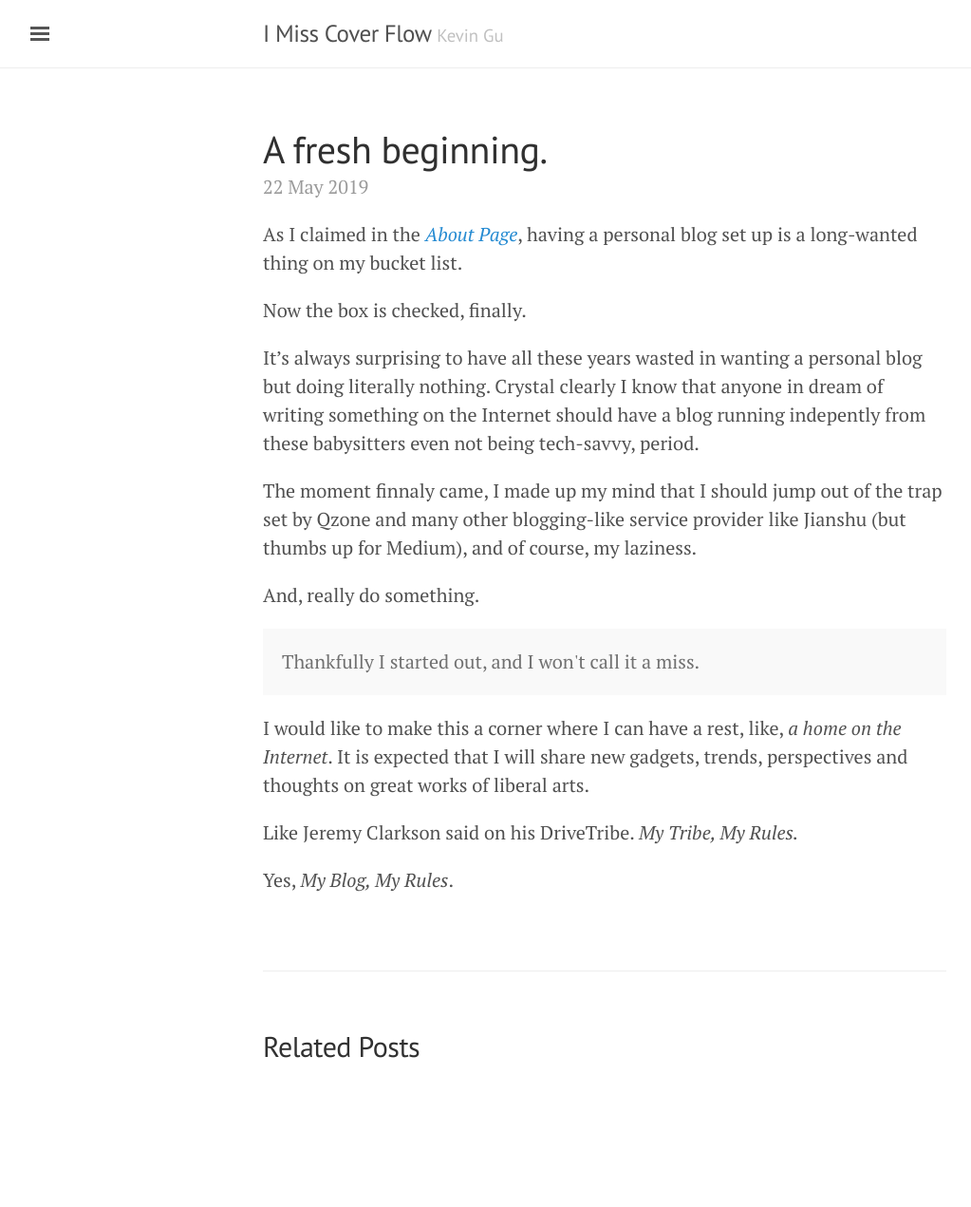
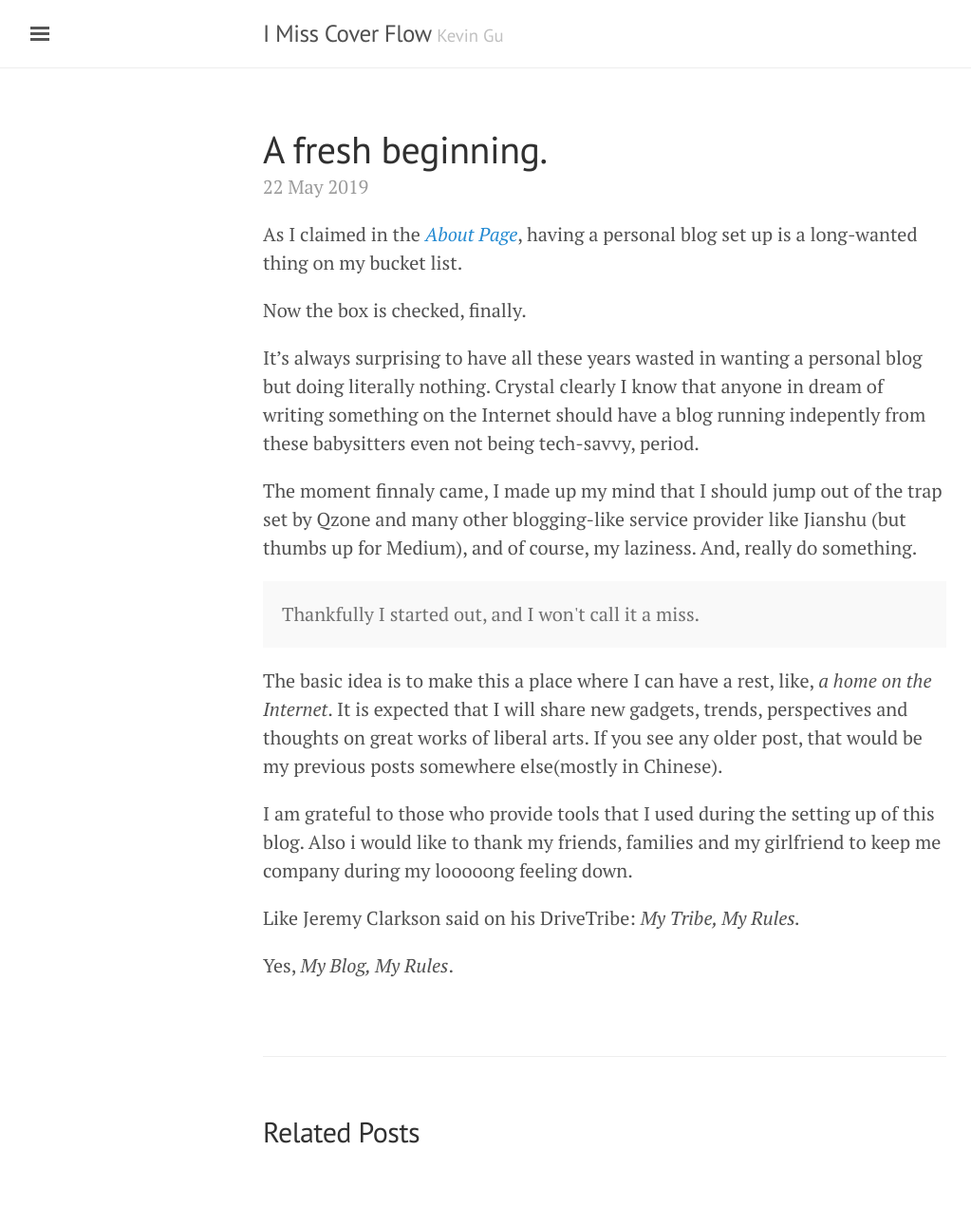
Before and after one commit to kev1ngu/kev1ngu.github.io-1, a Jekyll site: the page built from _posts/2019-05-22-a-fresh-beginning.md, in a window 1280 px wide. Shown: the whole page at 95% size, without its empty margins (3-1026 px from the left). Built offline with Jekyll 4.4.1, drawn with Linux system fonts in a browser that asks for light colours; before the commit the page ends 1181 px from its top, so only the background shows below that.

Commit message:
first post completed

```diff
--- a/_posts/2019-05-22-a-fresh-beginning.md
+++ b/_posts/2019-05-22-a-fresh-beginning.md
@@ -10,16 +10,15 @@ Now the box is checked, finally.
 
 It's always surprising to have all these years wasted in wanting a personal blog but doing literally nothing. Crystal clearly I know that anyone in dream of writing something on the Internet should have a blog running indepently from these babysitters even not being tech-savvy, period.
 
-The moment finnaly came, I made up my mind that I should jump out of the trap set by Qzone and many other blogging-like service provider like Jianshu (but thumbs up for Medium), and of course, my laziness.
-
-And, really do something.
+The moment finnaly came, I made up my mind that I should jump out of the trap set by Qzone and many other blogging-like service provider like Jianshu (but thumbs up for Medium), and of course, my laziness. And, really do something.
 
 <p class="message">Thankfully I started out, and I won't call it a miss.</p>
 
-I would like to make this a corner where I can have a rest, like, *a home on the Internet*. It is expected that I will share new gadgets, trends, perspectives and thoughts on great works of liberal arts.
+The basic idea is to make this a place where I can have a rest, like, *a home on the Internet*. It is expected that I will share new gadgets, trends, perspectives and thoughts on great works of liberal arts. If you see any older post, that would be my previous posts somewhere else(mostly in Chinese).
 
 
+I am grateful to those who provide tools that I used during the setting up of this blog. Also i would like to thank my friends, families and my girlfriend to keep me company during my looooong feeling down.
 
-Like Jeremy Clarkson said on his DriveTribe. *My Tribe, My Rules.*
+Like Jeremy Clarkson said on his DriveTribe: *My Tribe, My Rules.*
 
 Yes, *My Blog, My Rules*.
```
Also changed, not shown: 1 other file.
